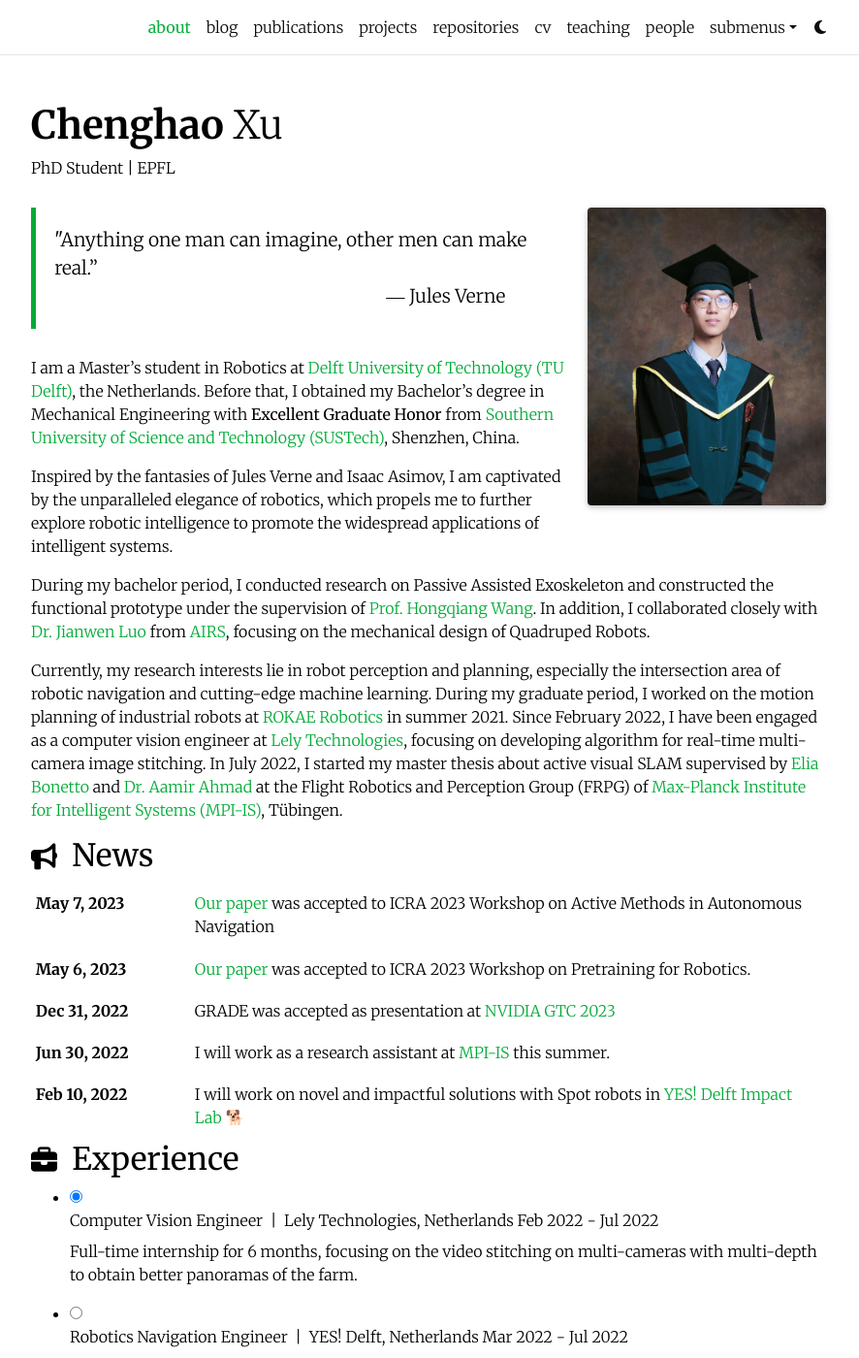
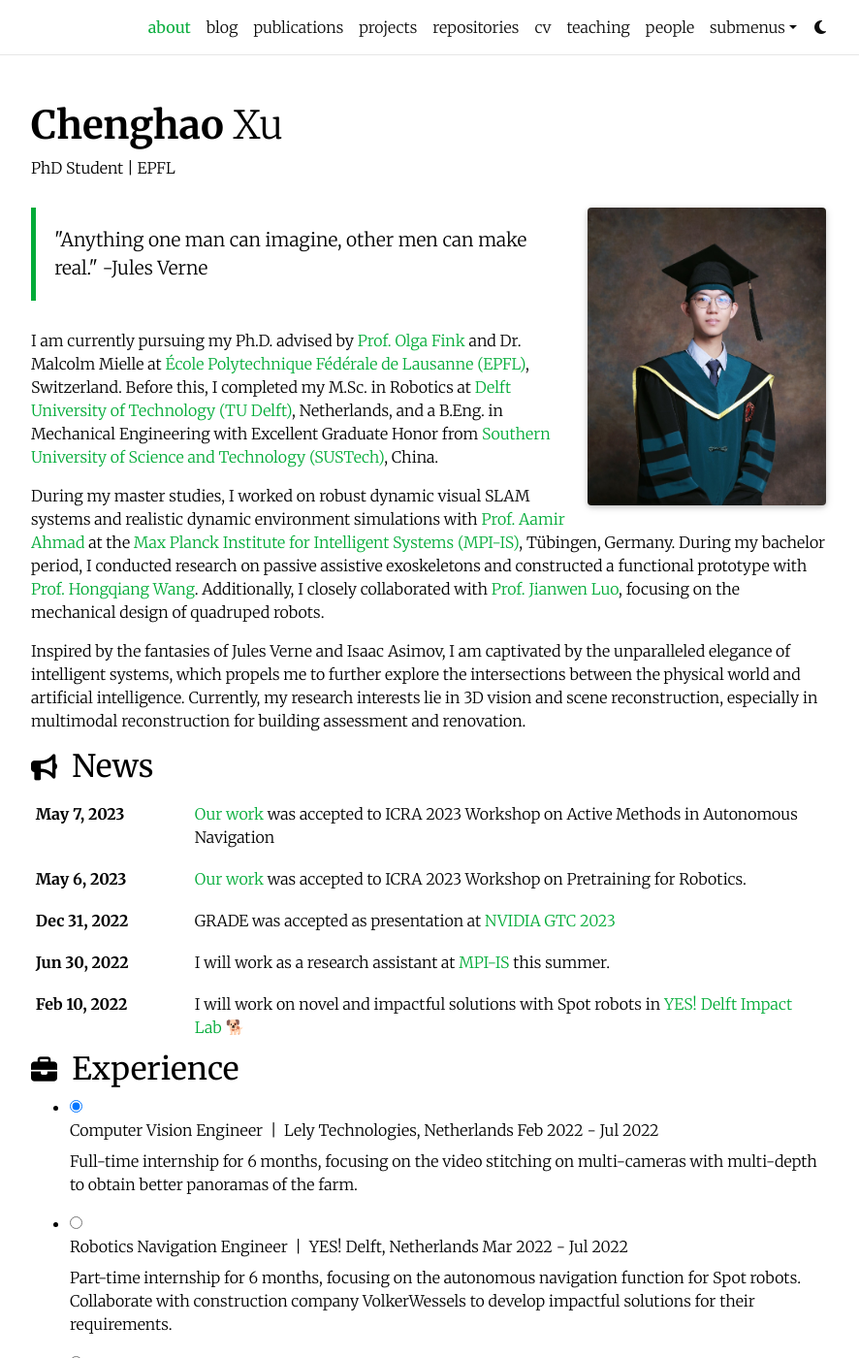
Before and after one commit to Kyle-Xu001/kyle-xu001.github.io, a Jekyll site: the page built from _pages/about.md, in a window 1280 px wide and 1400 px high. Shown: the whole window at 97% size, without its empty margins (198-1084 px from the left). Built offline with Jekyll 4.4.1, drawn with Linux system fonts in a browser that asks for light colours; full-size pictures stand in for the smaller copies a plugin makes; emoji names are drawn with the system emoji font; comment, search, counter and statistics services are not loaded; a style sheet for code colours, icons or effects is not loaded; some of the changed text lies outside the part shown.

Commit message:
update about.md

```diff
--- a/_pages/about.md
+++ b/_pages/about.md
@@ -19,18 +19,17 @@
 social: true  # includes social icons at the bottom of the page
 ---
 <blockquote>
-"Anything one man can imagine, other men can make real.”
-<br>
-&emsp; &emsp; &emsp; &emsp; &emsp; &emsp; &emsp; &emsp; &emsp; &emsp; &emsp; &emsp;&emsp; &emsp; &ensp;  ― Jules Verne
+"Anything one man can imagine, other men can make real." -Jules Verne
 </blockquote>
 
-I am a Master's student in Robotics at [Delft University of Technology (TU Delft)](https://www.tudelft.nl/en/), the Netherlands. Before that, I obtained my Bachelor's degree in Mechanical Engineering with **Excellent Graduate Honor** from [Southern University of Science and Technology (SUSTech)](https://www.sustech.edu.cn/en/), Shenzhen, China.
+I am currently pursuing my Ph.D. advised by [Prof. Olga Fink](https://scholar.google.com/citations?hl=en&user=eAcIoUgAAAAJ/) and Dr. Malcolm Mielle at [École Polytechnique Fédérale de Lausanne (EPFL)](https://www.epfl.ch/en/), Switzerland. Before this, I completed my M.Sc. in Robotics at [Delft University of Technology (TU Delft)](https://www.tudelft.nl/en/), Netherlands, and a B.Eng. in Mechanical Engineering with Excellent Graduate Honor from [Southern University of Science and Technology (SUSTech)](https://www.sustech.edu.cn/en/), China.
 
-Inspired by the fantasies of Jules Verne and Isaac Asimov, I am captivated by the unparalleled elegance of robotics, which propels me to further explore robotic intelligence to promote the widespread applications of intelligent systems.
+During my master studies, I worked on robust dynamic visual SLAM systems and realistic dynamic environment simulations with [Prof. Aamir Ahmad](https://www.aamirahmad.de/) at the [Max Planck Institute for Intelligent Systems (MPI-IS)](https://is.mpg.de/), Tübingen, Germany. During my bachelor period, I conducted research on passive assistive exoskeletons and constructed a functional prototype with [Prof. Hongqiang Wang](https://faculty.sustech.edu.cn/wanghq/en/). Additionally, I closely collaborated with [Prof. Jianwen Luo](https://sites.google.com/view/jianwen-luo/home), focusing on the mechanical design of quadruped robots.
 
-During my bachelor period, I conducted research on Passive Assisted Exoskeleton and constructed the functional prototype under the supervision of [Prof. Hongqiang Wang](https://faculty.sustech.edu.cn/wanghq/en/). In addition, I collaborated closely with [Dr. Jianwen Luo](https://sites.google.com/view/jianwen-luo/home) from [AIRS](https://airs.cuhk.edu.cn/en), focusing on the mechanical design of Quadruped Robots.
+Inspired by the fantasies of Jules Verne and Isaac Asimov, I am captivated by the unparalleled elegance of intelligent systems, which propels me to further explore the intersections between the physical world and artificial intelligence. Currently, my research interests lie in 3D vision and scene reconstruction, especially in multimodal reconstruction for building assessment and renovation.
 
-Currently, my research interests lie in robot perception and planning, especially the intersection area of robotic navigation and cutting-edge machine learning. During my graduate period, I worked on the motion planning of industrial robots at [ROKAE Robotics](https://www.rokae.com/?l=en-us) in summer 2021. Since February 2022, I have been engaged as a computer vision engineer at [Lely Technologies](https://www.lely.com/nl/), focusing on developing algorithm for real-time multi-camera image stitching. In July 2022, I started my master thesis about active visual SLAM supervised by [Elia Bonetto](https://eliabntt.github.io/#/) and [Dr. Aamir Ahmad](https://www.aamirahmad.de/) at the Flight Robotics and Perception Group (FRPG) of [Max-Planck Institute for Intelligent Systems (MPI-IS)](https://is.mpg.de/), Tübingen.
+<!-- robot perception and planning, especially the intersection area of robotic navigation and cutting-edge machine learning. During my graduate period, I worked on the motion planning of industrial robots at [ROKAE Robotics](https://www.rokae.com/?l=en-us) in summer 2021. Since February 2022, I have been engaged as a computer vision engineer at [Lely Technologies](https://www.lely.com/nl/), focusing on developing algorithm for real-time multi-camera image stitching.  -->
+
 <!-- Write your biography here. Tell the world about yourself. Link to your favorite [subreddit](http://reddit.com). You can put a picture in, too. The code is already in, just name your picture `prof_pic.jpg` and put it in the `img/` folder.
 Put your address / P.O. box / other info right below your picture. You can also disable any of these elements by editing `profile` property of the YAML header of your `_pages/about.md`. Edit `_bibliography/papers.bib` and Jekyll will render your [publications page](/al-folio/publications/) automatically.
 Link to your social media connections, too. This theme is set up to use [Font Awesome icons](https://fontawesome.com/) and [Academicons](https://jpswalsh.github.io/academicons/), like the ones below. Add your Facebook, Twitter, LinkedIn, Google Scholar, or just disable all of them. -->
```
Also changed, not shown: _news/announcement_1.md (+1 -1 lines), _news/announcement_11.md (+1 -1 lines), _news/announcement_12.md (+1 -1 lines), _news/announcement_3.md (+1 -1 lines).
